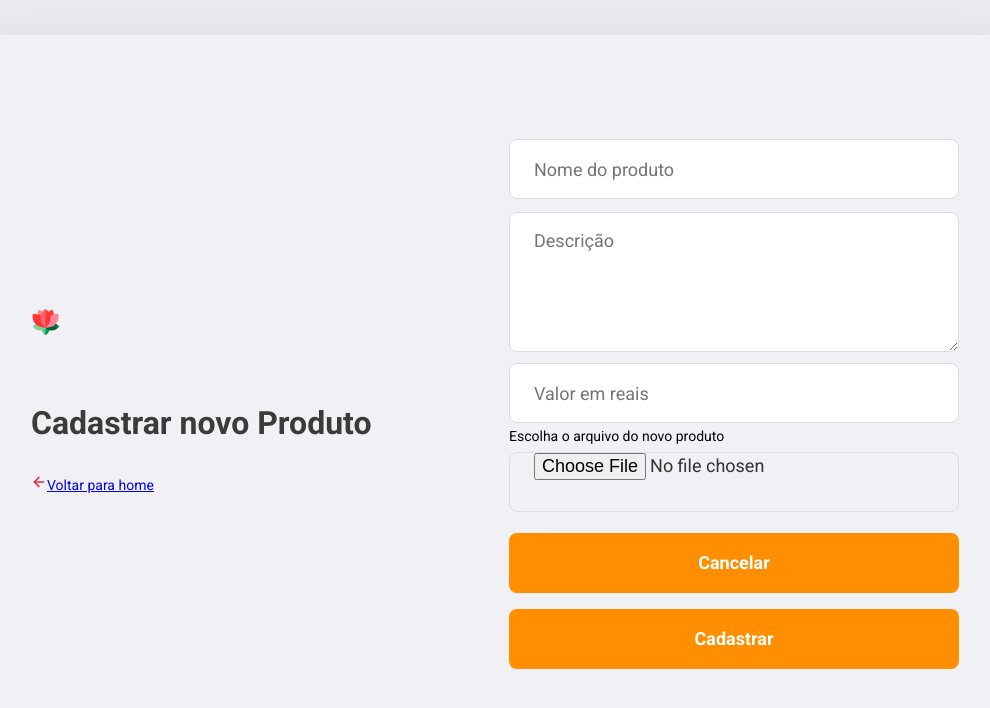
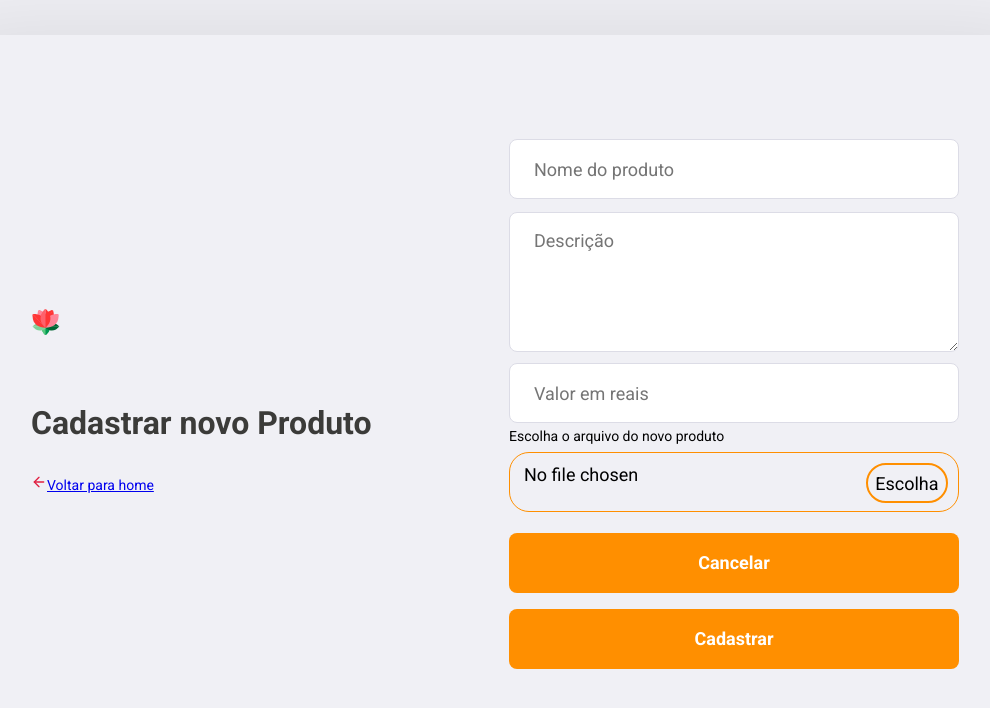
Before and after one commit to victorgrodriguesm7/delyrio-s, a React (Create React App) app in the folder frontend/: page /profile/produto in a window 1280 px wide. Shown: the top 708 px of the page, without its empty margins (145-1135 px from the left). Built offline with nearby package versions, Linux system fonts and the light colour scheme; no server answers; sample sign-in values are in the browser's storage.

Commit message:
Correções de Bugs no Frontend

```diff
--- a/frontend/src/Pages/Cardapio/index.js
+++ b/frontend/src/Pages/Cardapio/index.js
@@ -89,15 +89,16 @@ export default function Cardapio(){
                         onChange={e => setPrice(e.target.value)}
                     />
                     <label>Escolha o arquivo do novo produto</label>
-                    <input
-                        type="file"
-                        onChange={e => {
-                            formatImageName(e.target.value);
-                            setImage([e.target.files[0]]);
-                        }}
-                    />
+
 
                     <div className="button-group">
+                        <input
+                            type="file"
+                            onChange={e => {
+                                formatImageName(e.target.value);
+                                setImage([e.target.files[0]]);
+                            }}
+                        />
                         <button className="button" onClick={e => handleClearFields(e)}>Cancelar</button>
                         <button className="button" type="submit">Cadastrar</button>
                     </div>
--- a/frontend/src/Pages/Cardapio/style.css
+++ b/frontend/src/Pages/Cardapio/style.css
@@ -46,3 +46,31 @@
 .cardapio-container .content form textarea{
     margin-top: 8px;
 }
+
+.cardapio-container .content form input[type="file"]
+{
+  width: 100%;
+  padding: 10px;
+  color: #000;
+  background: #f0f0f5;
+  border: 1.5px solid #FF8F00;
+  border-radius: 20px;
+}
+
+.cardapio-container .content input[type="file"]::-webkit-file-upload-button
+{
+  visibility: hidden;
+  width: 0;
+  padding: 0;
+  margin: 0;
+}
+
+.cardapio-container .content input[type="file"]::before
+{
+  content: "Escolha";
+  display: inline-block;
+  float: right;
+  padding: 7.5px;
+  border: 2px solid #FF8F00;
+  border-radius: 20px;
+}
--- a/frontend/src/Pages/Logon/style.css
+++ b/frontend/src/Pages/Logon/style.css
@@ -25,4 +25,5 @@
     max-height: 400px;
     text-align: center;
     color: #ffffff;
+    text-shadow: black 2.5px 2px 5px;
 }
```
